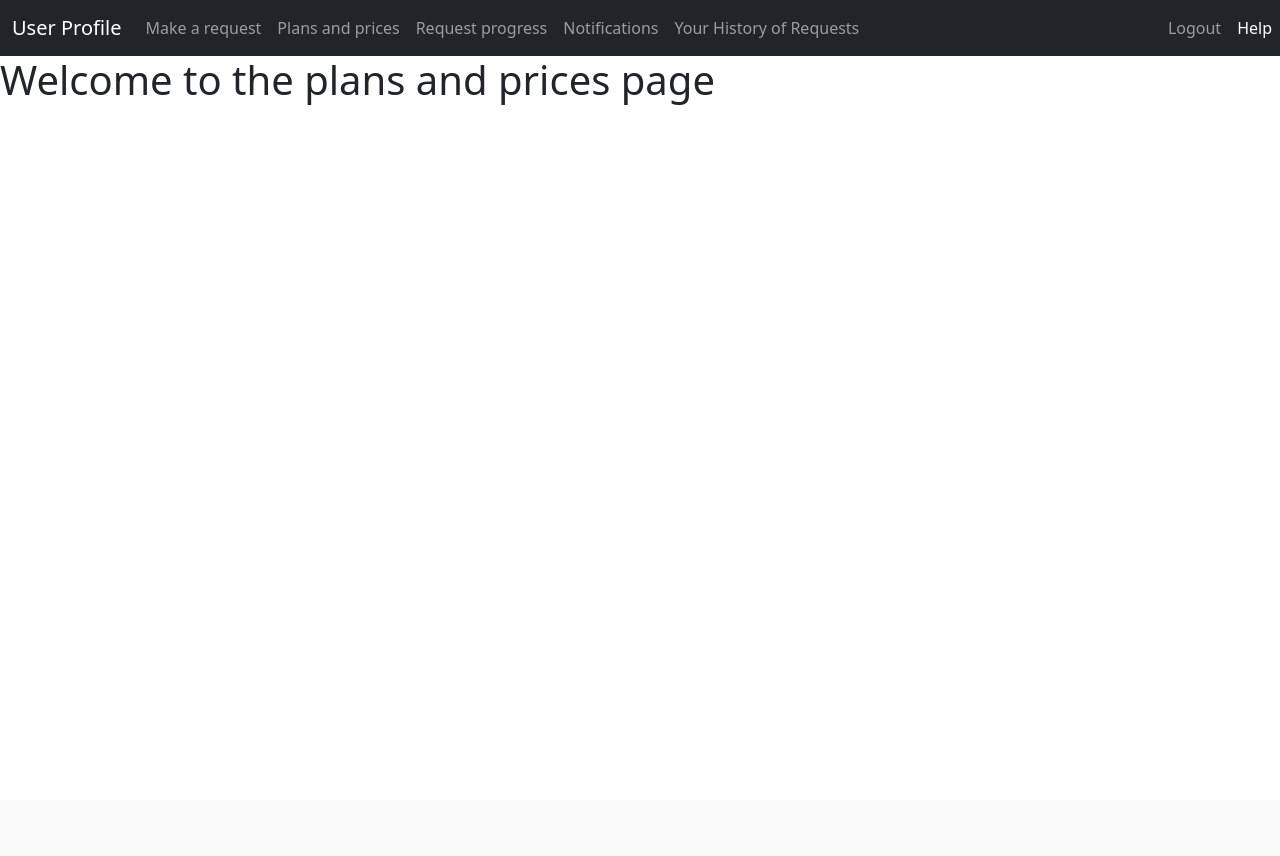
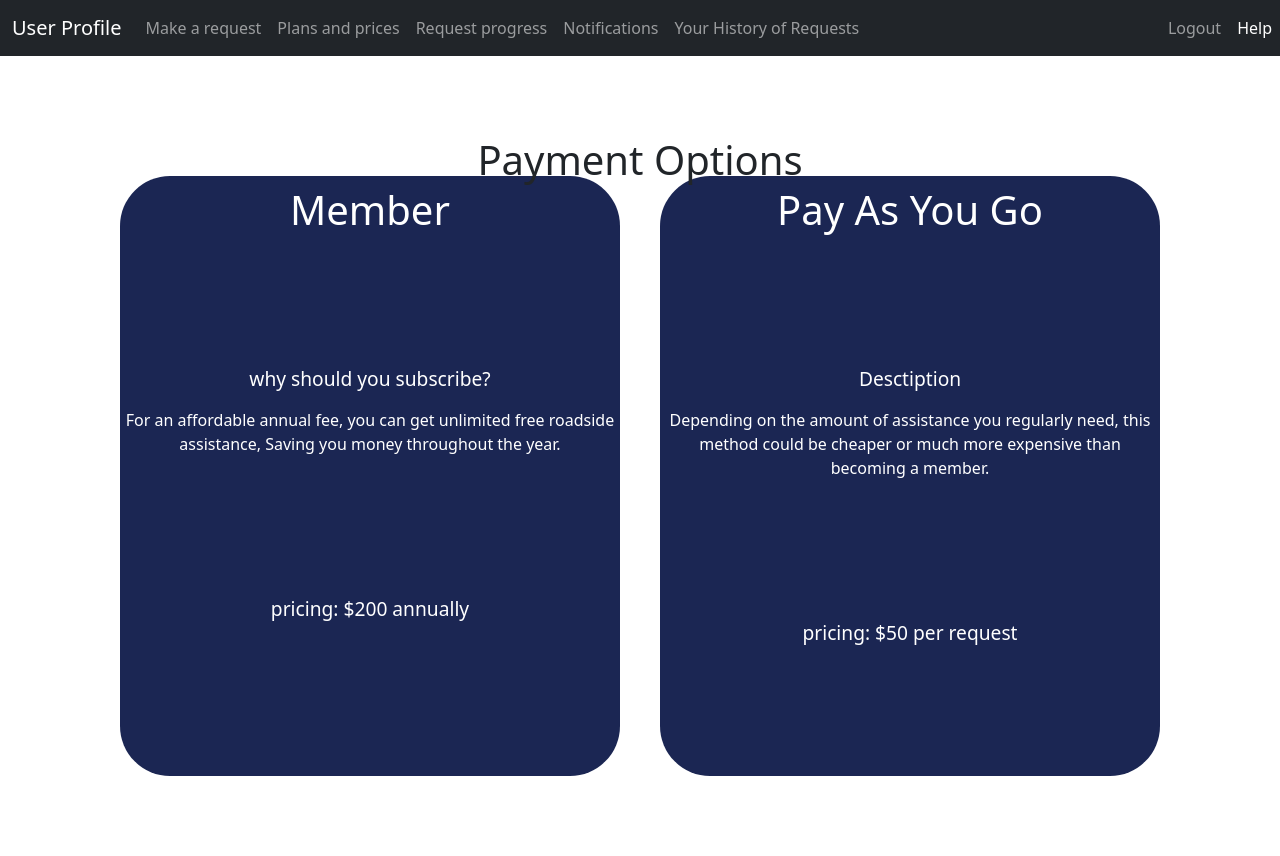
Before and after one commit to Thedysons/Car-No-Work, a Flask app: page /plansAndPrices in a window 1280 px wide. Before the commit the page ends 105 px from the top, so only its background shows below. Run offline with Flask 2, Linux system fonts and the light colour scheme; parts of the project's set-up code (start-up, migrations or seed data) failed here and were passed over.

Commit message:
plans and prices layout

```diff
--- a/codejana_flask/codejana_flask/templates/plansAndPrices.html
+++ b/codejana_flask/codejana_flask/templates/plansAndPrices.html
@@ -1,4 +1,92 @@
 {% extends 'clientProfile.html' %}
 {%block contentA%}
-<h1>Welcome to the plans and prices page</h1>
+<style>
+.pageBackground {
+    position: absolute;
+    display: flex;
+    width: 100%;
+    height: 100%;
+    justify-content: center;;
+}
+
+.paymentCardHolder {
+    align-self: center;
+    width:100%;
+    height: 600px;;
+    display:flex;
+    justify-content: center;
+
+}
+
+.paymentCard {
+    background-color: #1b2653;
+    color:white;
+    height:100%;
+    width: 45%;
+    max-width:500px;
+    border-radius: 50px;
+    display:flex;
+    flex-direction: column;
+    align-items:center;
+    text-align: center;
+    margin:20px;
+}
+.paymentCard > h1 {
+    margin-top: 10px;
+}
+
+.paymentCard > h5 {
+    font-size: larger;
+}
+.paymentCard > h5, .paymentCard >  h6 {
+    margin-top: 25%;
+}
+
+.paymentCard >p {
+    margin-top:10px;
+    text-align: center;
+}
+
+.paymentCard >  h6 {
+    font-size:larger;
+}
+
+.title {
+    position: absolute;
+    top: 10%;
+}
+
+
+</style>
+
+
+<div class="pageBackground">
+    <h1 class="title">Payment Options</h1>
+    <div class= "paymentCardHolder">
+        <div class= "paymentCard">
+            <h1>Member</h1>
+            <h5>why should you subscribe?</h5>
+            <p>For an affordable annual fee,
+                you can get unlimited free roadside
+                assistance, Saving you money throughout
+                the year.</p>
+            <h6>pricing: $200 annually</h6>
+        </div>
+
+        <div class= "paymentCard">
+            <h1>Pay As You Go</h1>
+            <h5>Desctiption</h5>
+            <p>
+                Depending on the amount of
+                assistance you regularly need,
+                this method could be cheaper
+                or much more expensive than
+                becoming a member.
+            </p>
+            <h6>pricing: $50 per request</h6>
+        </div>
+    </div>
+
+</div>
+
 {%endblock contentA%}
```
